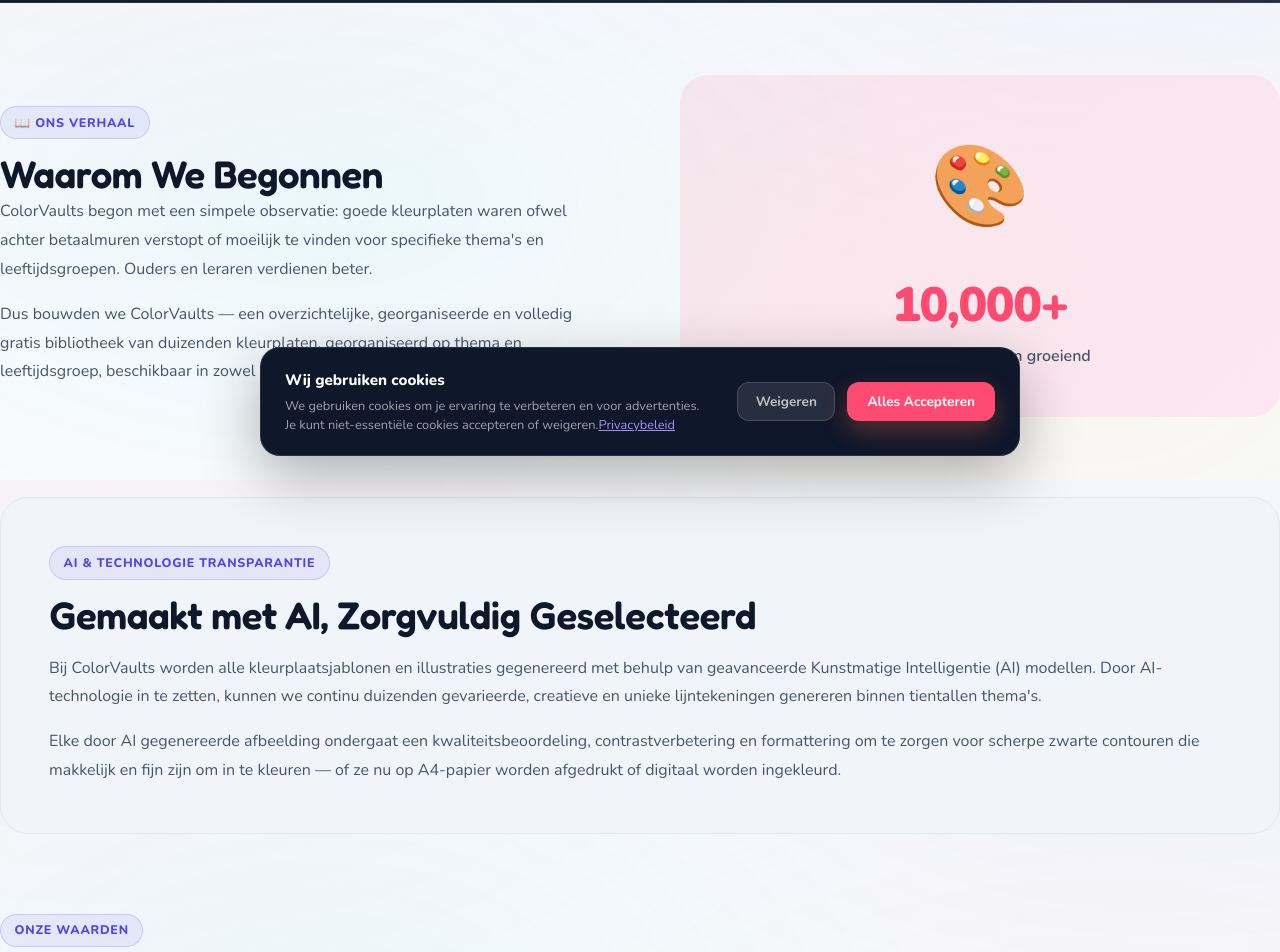
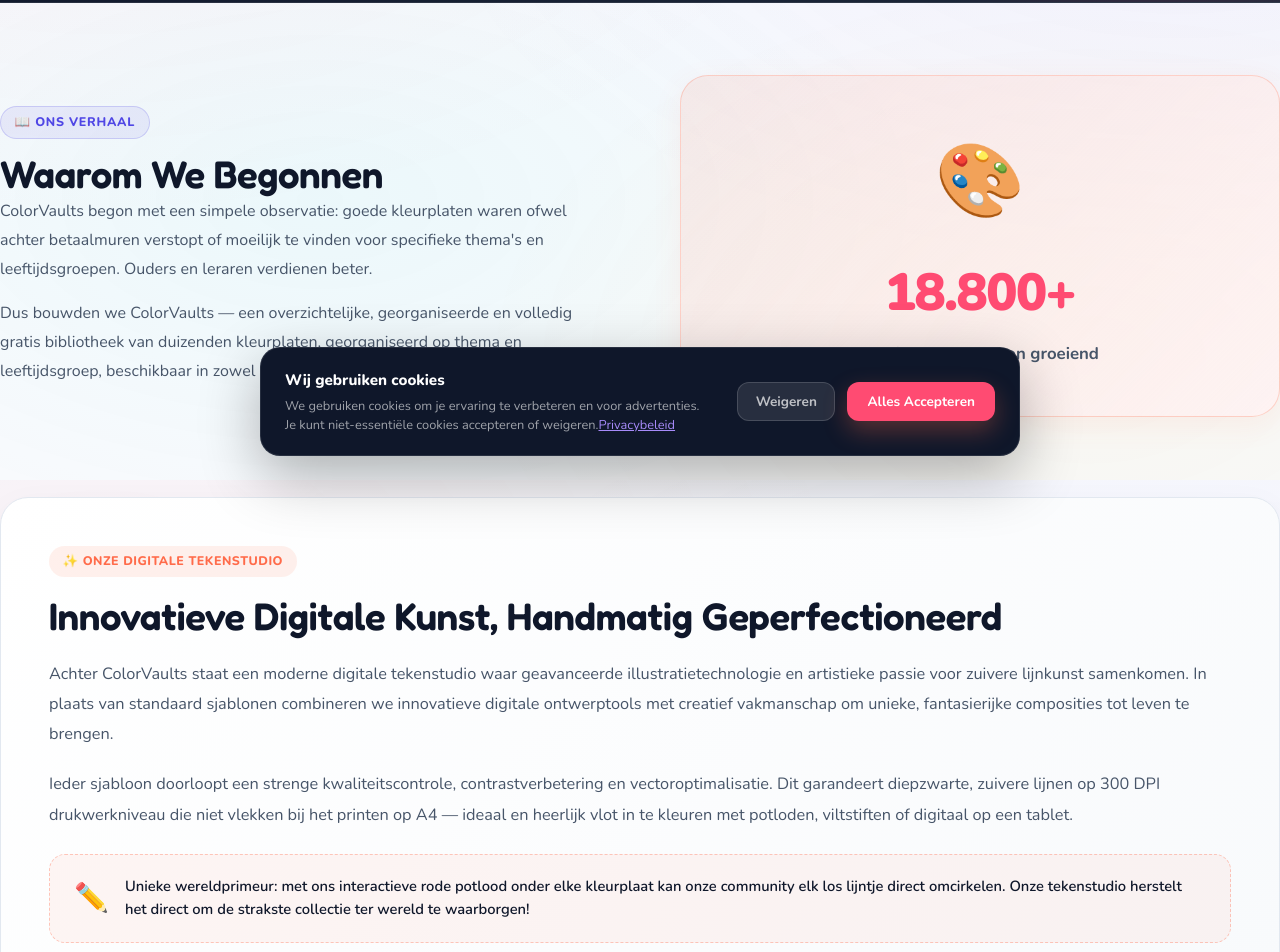
Before and after one commit to wvdnwd/colorvaults-website, a Next.js app: page /de/about in a window 1280 px wide. Shown: the part 320-1272 px from the top of the page. Built offline with nearby package versions, Linux system fonts and the light colour scheme; no server answers.

Commit message:
feat: rebrand about page from blunt AI disclosure to digital studio craftsmanship, 18.800+ counter, and 4-language support

```diff
--- a/src/app/[lang]/about/page.tsx
+++ b/src/app/[lang]/about/page.tsx
@@ -1,7 +1,7 @@
 import Link from'next/link';
 
 export async function generateStaticParams() {
- return [{ lang:'en'}, { lang:'nl'}];
+ return [{ lang: 'en' }, { lang: 'nl' }, { lang: 'de' }, { lang: 'fr' }];
 }
 
 export async function generateMetadata({ params }: { params: Promise<{ lang: string }> }) {
@@ -23,9 +23,9 @@ export default async function AboutPage({ params }: { params: Promise<{ lang: st
 
  const values = [
     { icon: '🎁', title: isEn ? 'Always Free' : 'Altijd Gratis', desc: isEn ? 'We believe creativity should never come with a price tag. Every single page on ColorVaults is and will always be free to download.' : 'Wij geloven dat creativiteit nooit een prijskaartje mag hebben. Elke pagina op ColorVaults is en blijft gratis te downloaden.' },
- { icon: '⭐', title: isEn ? 'Premium Quality' : 'Premium Kwaliteit', desc: isEn ? 'All our coloring pages are carefully crafted and optimized for home printing — sharp, clean lines and perfect proportions.' : 'Al onze kleurplaten zijn zorgvuldig gemaakt en geoptimaliseerd voor thuis afdrukken — scherpe, schone lijnen en perfecte verhoudingen.' },
- { icon: '👨‍👩‍👧‍👦', title: isEn ? 'For Everyone' : 'Voor Iedereen', desc: isEn ? 'From toddlers taking their first creative steps, to adults seeking relaxation — we have something for every age and interest.' : 'Van peuters die hun eerste creatieve stappen zetten, tot volwassenen die ontspanning zoeken — we hebben iets voor elke leeftijd en interesse.' },
- { icon: '🇳🇱', title: isEn ? 'Dutch Roots' : 'Nederlandse Roots', desc: isEn ? 'ColorVaults was born in the Netherlands and serves both Dutch and international audiences with a fully bilingual experience.' : 'ColorVaults is geboren in Nederland en bedient zowel het Nederlandse als het internationale publiek met een volledig tweetalige ervaring.' },
+    { icon: '⭐', title: isEn ? 'Studio Line Art' : 'Zuivere Lijnkunst', desc: isEn ? 'All our coloring pages are crafted and optimized for home and school printing — sharp, clean lines in 300 DPI clarity.' : 'Al onze kleurplaten zijn zorgvuldig geoptimaliseerd voor thuis en in de klas — haarscherpe 300 DPI lijnen en perfecte verhoudingen.' },
+    { icon: '👨‍👩‍👧‍👦', title: isEn ? 'For Everyone' : 'Voor Iedereen', desc: isEn ? 'From toddlers taking their first creative steps, to adults seeking mindfulness and relaxation.' : 'Van peuters die hun eerste creatieve stappen zetten, tot volwassenen die ontspanning zoeken in mandala’s.' },
+    { icon: '🌍', title: isEn ? 'Global & Multilingual' : 'Internationaal & Meertalig', desc: isEn ? 'Available in English, Dutch, German, and French to inspire families and classrooms worldwide.' : 'Volledig beschikbaar in het Nederlands, Engels, Duits en Frans om creatievelingen wereldwijd te inspireren.' },
   ];
 
  return (
@@ -55,32 +55,45 @@ export default async function AboutPage({ params }: { params: Promise<{ lang: st
  ?"So we built ColorVaults — a clean, organized, and completely free library of thousands of coloring pages, organized by theme and age group, available in both English and Dutch.":'Dus bouwden we ColorVaults — een overzichtelijke, georganiseerde en volledig gratis bibliotheek van duizenden kleurplaten, georganiseerd op thema en leeftijdsgroep, beschikbaar in zowel Engels als Nederlands.'}
  </p>
  </div>
- <div style={{ background:'linear-gradient(135deg, var(--primary-light), #fce7f3)', borderRadius:'var(--radius-xl)', padding:'3rem', textAlign:'center'}}>
- <div style={{ fontSize:'5rem', marginBottom:'1rem'}}>🎨</div>
- <p style={{ fontSize:'3rem', fontWeight: 900, color:'var(--primary)', letterSpacing:'-0.03em'}}>10,000+</p>
- <p style={{ color:'var(--gray-600)', fontWeight: 600 }}>{isEn ?'Free coloring pages and counting':'Gratis kleurplaten en groeiend'}</p>
+  <div style={{ background:'linear-gradient(135deg, rgba(255,107,74,0.1) 0%, rgba(254,242,242,0.9) 100%)', border: '1.5px solid rgba(255,107,74,0.25)', borderRadius:'var(--radius-xl)', padding:'3rem 2rem', textAlign:'center', boxShadow: '0 8px 30px rgba(255,107,74,0.08)'}}>
+  <div style={{ fontSize:'4.5rem', marginBottom:'0.75rem'}}>🎨</div>
+  <p style={{ fontSize:'3.25rem', fontWeight: 900, color:'var(--primary, #FF6B4A)', letterSpacing:'-0.03em', margin: 0 }}>18.800+</p>
+  <p style={{ color:'var(--gray-600)', fontWeight: 700, fontSize: '1.05rem', marginTop: '0.4rem' }}>{isEn ?'Free coloring pages and counting':'Gratis kleurplaten en groeiend'}</p>
   </div>
   </div>
 
- {/* AI Transparency Section */}
+  {/* Studio & Quality Craftsmanship Section */}
   <div style={{
   marginBottom:'5rem',
- background:'var(--surface-2)',
+  background:'linear-gradient(135deg, #FFFFFF 0%, #F8FAFC 100%)',
   borderRadius:'var(--radius-xl)',
   padding:'3rem',
- border:'1px solid var(--gray-200)'}}>
- <span className="badge"> {isEn ?'AI & Technology Disclosure':'AI & Technologie Transparantie'}</span>
- <h2 className="title-h2"style={{ marginTop:'0.75rem', marginBottom:'1rem'}}>
- {isEn ?'Created with AI, Curated for Quality':'Gemaakt met AI, Zorgvuldig Geselecteerd'}
+  border:'1.5px solid #E2E8F0',
+  boxShadow: '0 10px 35px rgba(15, 23, 42, 0.04)'}}>
+  <div style={{ display: 'inline-flex', alignItems: 'center', gap: '0.4rem', background: 'rgba(255, 107, 74, 0.1)', color: '#FF6B4A', padding: '0.35rem 0.85rem', borderRadius: '9999px', fontSize: '0.78rem', fontWeight: 800, textTransform: 'uppercase', letterSpacing: '0.04em', marginBottom: '1rem' }}>
+    <span>✨ {isEn ?'Our Digital Drawing Studio':'Onze Digitale Tekenstudio'}</span>
+  </div>
+  <h2 className="title-h2"style={{ marginBottom:'1.25rem'}}>
+  {isEn ?'Innovative Digital Artistry, Perfected by Hand':'Innovatieve Digitale Kunst, Handmatig Geperfectioneerd'}
   </h2>
- <p style={{ color:'var(--gray-600)', lineHeight: 1.8, marginBottom:'1rem'}}>
+  <p style={{ color:'var(--gray-600)', lineHeight: 1.85, marginBottom:'1.25rem', fontSize: '1.02rem' }}>
   {isEn
- ?'At ColorVaults, all coloring page templates and artwork are generated using state-of-the-art Artificial Intelligence (AI) models. By leveraging AI technology, we can continuously generate thousands of diverse, creative, and unique line-art designs across dozens of themes.':'Bij ColorVaults worden alle kleurplaatsjablonen en illustraties gegenereerd met behulp van geavanceerde Kunstmatige Intelligentie (AI) modellen. Door AI-technologie in te zetten, kunnen we continu duizenden gevarieerde, creatieve en unieke lijntekeningen genereren binnen tientallen thema\'s.'}
+  ?'Behind ColorVaults is a modern digital illustration studio where cutting-edge creative technology meets a passion for clean line art. By pairing advanced digital artistry with meticulous curation, we bring thousands of imaginative, high-definition templates to life across hundreds of beloved themes.'
+  :'Achter ColorVaults staat een moderne digitale tekenstudio waar geavanceerde illustratietechnologie en artistieke passie voor zuivere lijnkunst samenkomen. In plaats van standaard sjablonen combineren we innovatieve digitale ontwerptools met creatief vakmanschap om unieke, fantasierijke composities tot leven te brengen.'}
   </p>
- <p style={{ color:'var(--gray-600)', lineHeight: 1.8 }}>
+  <p style={{ color:'var(--gray-600)', lineHeight: 1.85, marginBottom:'1.25rem', fontSize: '1.02rem' }}>
   {isEn
- ?'Every AI-generated image undergoes quality evaluation, contrast enhancement, and formatting to ensure clean black outlines that are easy and satisfying to color — whether printed on A4 paper or colored digitally.':'Elke door AI gegenereerde afbeelding ondergaat een kwaliteitsbeoordeling, contrastverbetering en formattering om te zorgen voor scherpe zwarte contouren die makkelijk en fijn zijn om in te kleuren — of ze nu op A4-papier worden afgedrukt of digitaal worden ingekleurd.'}
+  ?'Every single artwork undergoes strict quality evaluation, contrast calibration, and vector smoothing. This guarantees crisp, deep-black 300-DPI outlines that never pixelate or smudge when printed on A4 or Letter paper — making coloring smooth, effortless, and satisfying for children, classrooms, and hobbyists.'
+  :'Ieder sjabloon doorloopt een strenge kwaliteitscontrole, contrastverbetering en vectoroptimalisatie. Dit garandeert diepzwarte, zuivere lijnen op 300 DPI drukwerkniveau die niet vlekken bij het printen op A4 — ideaal en heerlijk vlot in te kleuren met potloden, viltstiften of digitaal op een tablet.'}
   </p>
+  <div style={{ background: 'rgba(255, 107, 74, 0.06)', border: '1.5px dashed rgba(255, 107, 74, 0.35)', borderRadius: '1rem', padding: '1.25rem 1.5rem', display: 'flex', alignItems: 'center', gap: '1rem', marginTop: '1.5rem' }}>
+    <span style={{ fontSize: '1.75rem', flexShrink: 0 }}>✏️</span>
+    <p style={{ margin: 0, color: 'var(--foreground)', fontSize: '0.92rem', lineHeight: 1.6, fontWeight: 600 }}>
+      {isEn
+        ? 'A world-first innovation: with our interactive red pencil tool under every coloring page, our global community can circle any stray line directly on the drawing. Our artwork team refines it right away!'
+        : 'Unieke wereldprimeur: met ons interactieve rode potlood onder elke kleurplaat kan onze community elk los lijntje direct omcirkelen. Onze tekenstudio herstelt het direct om de strakste collectie ter wereld te waarborgen!'}
+    </p>
+  </div>
   </div>
 
  {/* Values */}
@@ -110,8 +123,8 @@ export default async function AboutPage({ params }: { params: Promise<{ lang: st
  <p style={{ color:'rgba(255,255,255,0.7)', marginBottom:'2rem', fontSize:'1.1rem'}}>
  {isEn ?'Browse thousands of free coloring pages — no account needed.':'Blader door duizenden gratis kleurplaten — geen account nodig.'}
  </p>
- <Link href={`/${lang}/${isEn ?'collections':'collecties'}`} className="btn-primary"style={{ display:'inline-flex'}}>
- {isEn ?'Explore Collections':'Ontdek Collecties'}
+  <Link href={`/${lang}/disney-pixar`} className="btn-primary" style={{ display: 'inline-flex', padding: '0.85rem 2rem', fontSize: '1rem', fontWeight: 800 }}>
+  {isEn ?'Explore Coloring Pages':'Ontdek Kleurplaten'}
   </Link>
  </div>
  </div>
```
Lines whose indentation alone changed are shown as unchanged.
